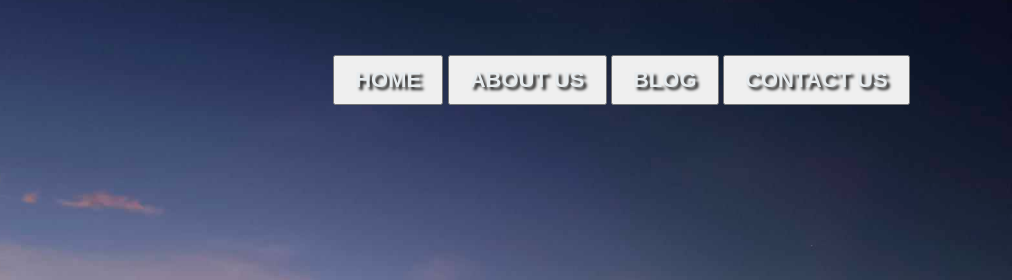
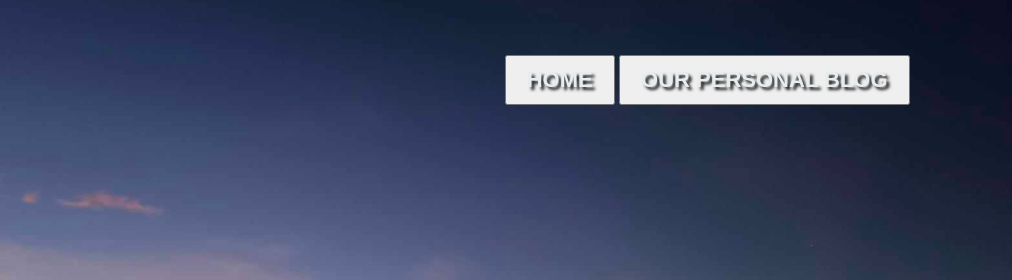
Before and after one commit to infinitiykyle23/GROUOBLOG, a plain HTML site: page index.html in a window 1280 px wide. Shown: the top 280 px of the page, 268-1280 px from the left. Drawn offline with Linux system fonts and the light colour scheme.

Commit message:
Update index.html

```diff
--- a/index.html
+++ b/index.html
@@ -17,9 +17,9 @@
     <img src="img/logo.jpg" class="logo">
     <ul>
         <button class="hi"><li> <a href="gen.html">HOME</a></li></button>
-       <button class="hi"><li> <a href="about.html">ABOUT US</a></li></button>
-        <button class="hi"><li> <a href="tribute1.html">BLOG</a></li></button>
-        <button class="hi"><li> <a href="popup1.html">CONTACT US</a></li></button>
+       <button class="hi"><li> <a href="about.html">OUR PERSONAL BLOG</a></li></button>
+
+
     </ul>
 </nav>
 <div class="detel">
```
